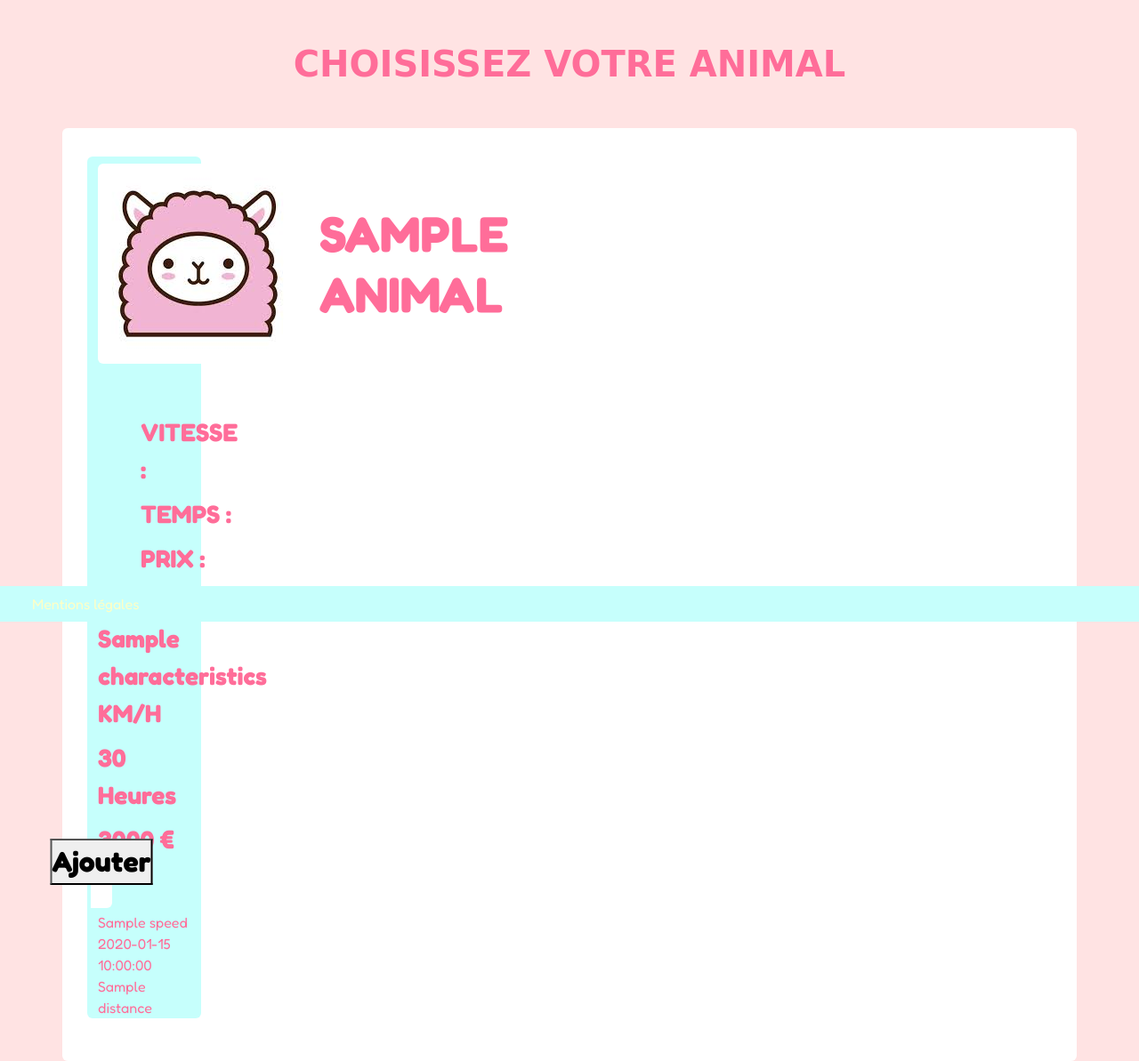
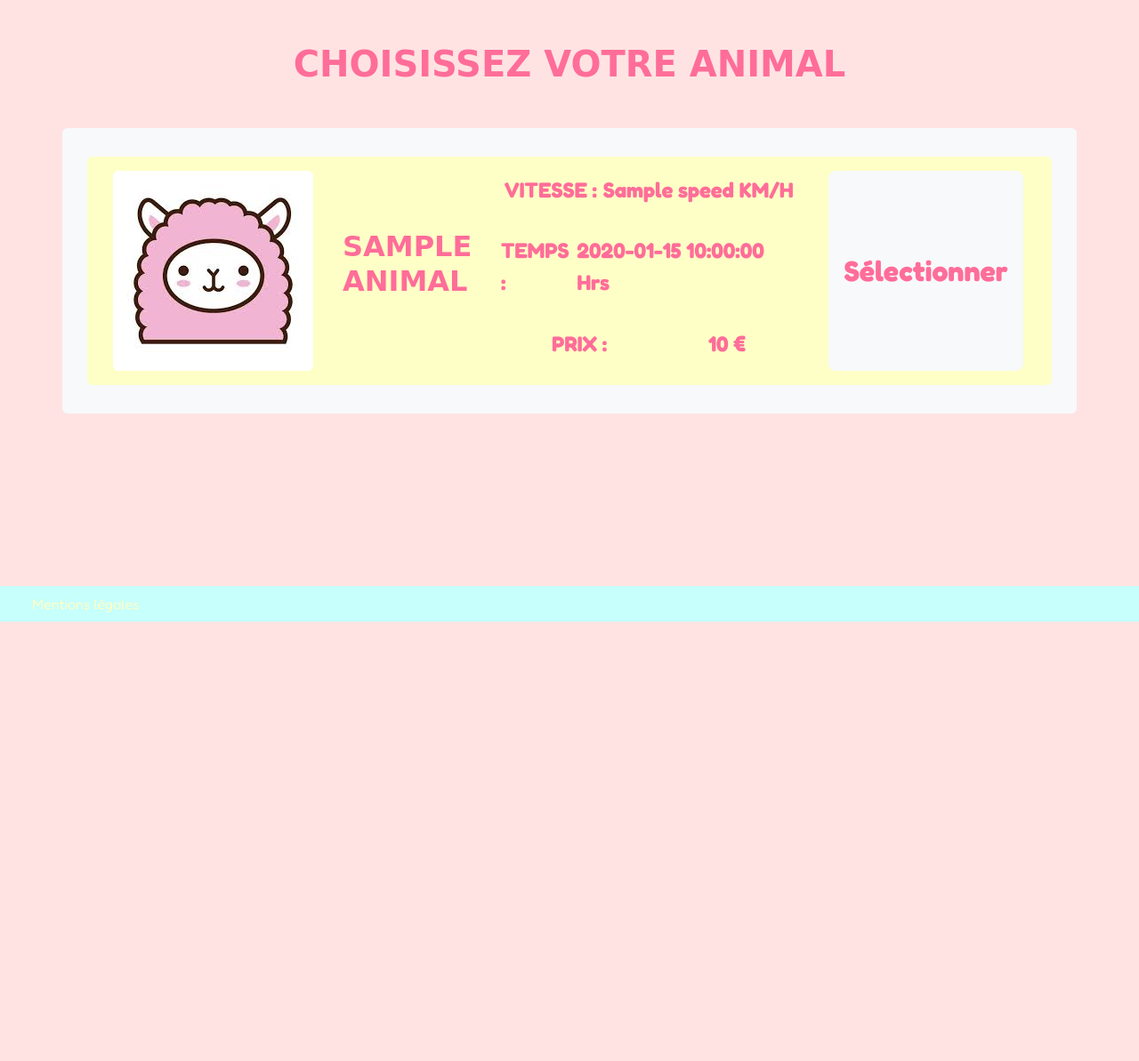
Before and after one commit to V-Gillet/WCS-AniRent, a PHP site: template src/View/Animal/listAnimals.html.twig in a window 1280 px wide. Shown: the part 101-1294 px from the top of the page at 89% size. After the commit the page ends 800 px from the top, so only its background shows below. Run offline with PHP 8.4, Linux system fonts and the light colour scheme; the template is opened without the code that fills it: most values are stand-ins (such as "Sample title", 1, 10 or a date in 2020); some libraries are stand-ins or nearby versions; some web fonts are replaced.

Commit message:
fix travel

```diff
--- a/src/View/Animal/listAnimals.html.twig
+++ b/src/View/Animal/listAnimals.html.twig
@@ -1,4 +1,4 @@
-{% extends "/layout.html.twig" %}
+{% extends "layout.html.twig" %}
 
 {% block title %}Liste des animaux
 {% endblock %}
@@ -6,29 +6,44 @@
 {% block content %}
 
 	<h1 class="h1 fw-bold text-center my-5 text-secondary">{{'Choisissez votre animal'|upper}}</h1>
-	<div class="container containerAnimal rounded pt-3 pb-5 bg-white">
+	<div class="container containerAnimal rounded py-3 bg-light mb-5">
 
 		{% for animal in animals %}
-			<div class="row mx-3 rowAnimal bg-danger rounded mt-3">
-				<div class="col d-flex"><img class="my-2 me-4 rounded" src="/assets/images/lama.jpeg" alt=""><div class="col align-self-center fw-bold display-4">{{ animal.name|upper }}</div>
+			<div class="row justify-content-between rowAnimal bg-danger rounded m-3 p-2 {{loop.index is odd ? 'bg-valid' : ''}}">
+
+				<div class="col-md-10 col-lg-3 my-2 d-flex justify-content-center align-items-center">
+					<img class="rounded" src="/assets/images/lama.jpeg" class="h-100 w-100" alt="Image d'animaux">
 				</div>
-				<div class="col flex-wrap mt-5 fw-bold fs-3 ms-5">VITESSE :<div class="mt-2">TEMPS :</div>
-					<div class="mt-2">PRIX :</div>
+				<div class="col-md-10 col-lg-2 mb-2 d-flex justify-content-start align-items-center">
+					<h2 class="fw-bold">
+						{{ animal.name|upper }}
+					</h2>
 				</div>
-				<div class="col flex-wrap mt-5 fw-bold fs-3">{{ animal.characteristics }}
-					KM/H
-					<div class="mt-2">30 Heures</div>
-					<div class="mt-2">3000 €</div>
+				<div class="col-md-10 col-lg-4 fw-bold d-flex flex-column justify-content-around">
+					<div class="speed mb-2 d-flex justify-content-around">
+						<p class="m-0">VITESSE :</p>
+						<p class="m-0">{{ animal.speed ?? '_' }}
+							KM/H</p>
+					</div>
+					<div class="time mb-2 d-flex justify-content-around">
+						<p class="m-0">TEMPS :</p>
+						<p class="m-0">{{ animal.time ?? '_' }}
+							Hrs</p>
+					</div>
+					<div class="price mb-2 d-flex justify-content-around">
+						<p class="m-0">PRIX :</p>
+						<p class="m-0">{{animal.price ?? '_'}}
+							€</p>
+					</div>
 				</div>
-				<div class="col-2 rounded-end bg-white m-1">
+				<div class="col-md-10 col-lg-3 my-2 d-flex justify-content-center">
 					<form action="" method="post">
 						<input type="hidden" name="price" value="{{ animal.price ?? 300 }}">
-						<button class="position-relative top-50 start-50 translate-middle fw-bold text-center fs-2" type="submit">Ajouter</button>
+						<button class="btn btn-lg btn-light fw-bold text-secondary fs-2 h-100" type="submit">Sélectionner</button>
 					</form>
 				</div>
-				<span>{{ animal.speed }}</span>
-				<span>{{ animal.time }}</span>
-				<span>{{ distance }}</span>
+
 			</div>
 		{% endfor %}
-	{% endblock %}
+	</div>
+{% endblock %}
```
Also changed, not shown: public/assets/css/scss/_animals.scss, public/assets/css/style.css, 1 other file.
